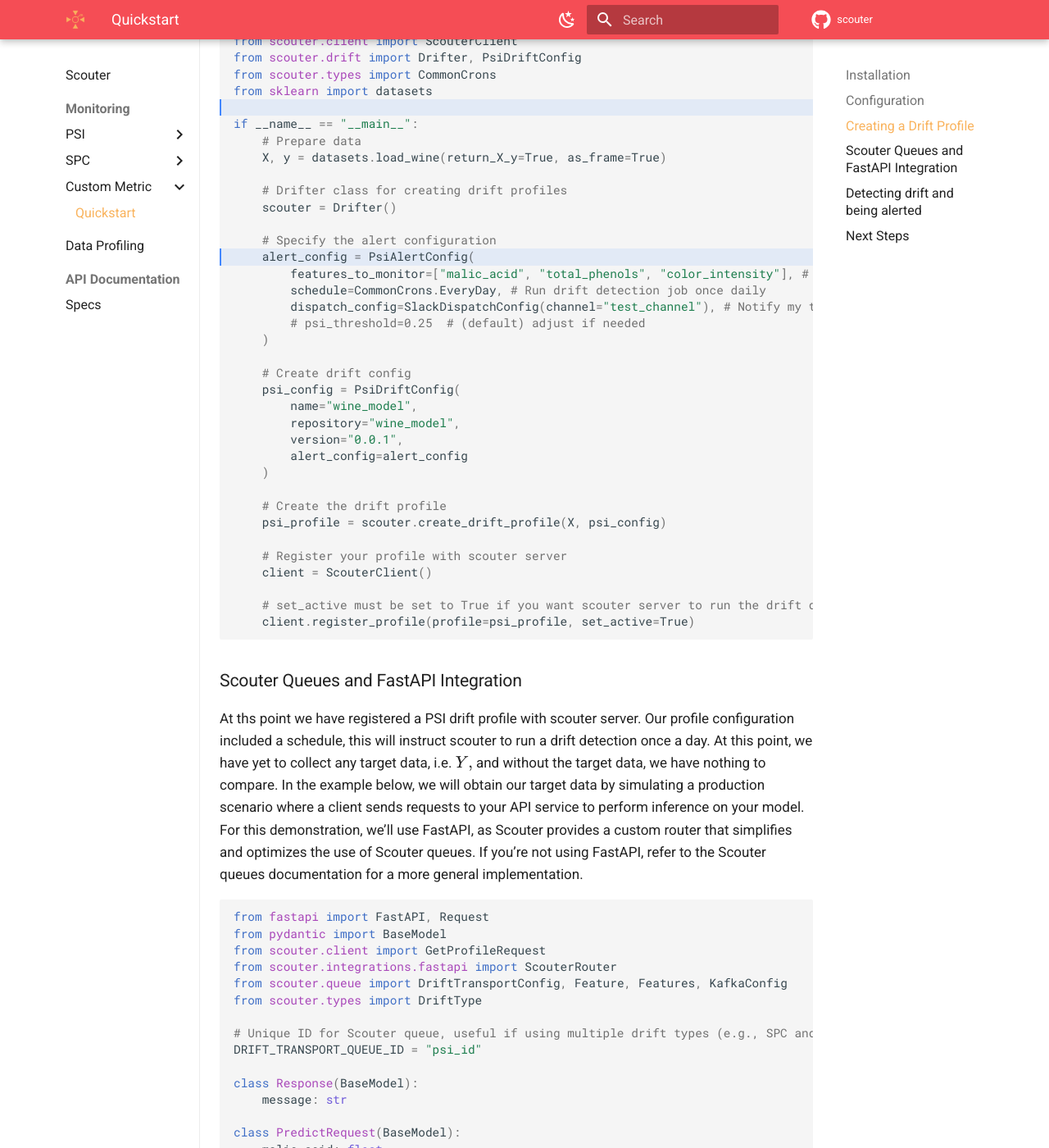
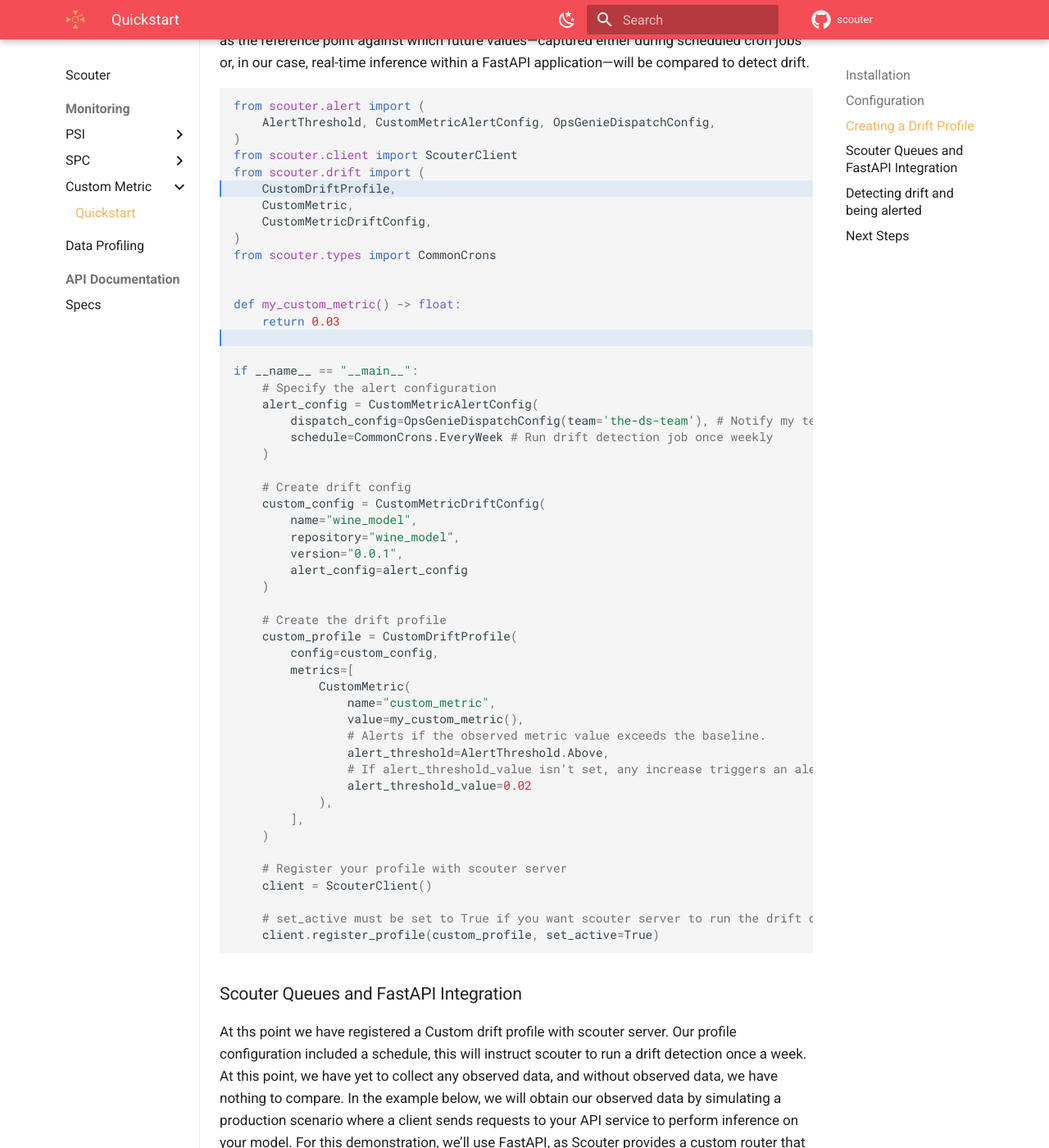
Before and after one commit to demml/scouter, an MkDocs documentation site: the page built from py-scouter/docs/docs/monitoring/custom/quickstart.md, in a window 1280 px wide and 1400 px high, scrolled down 901 px. Shown: the whole window at 82% size. Built offline with MkDocs 1.6.1 and Material for MkDocs 9.7.7, drawn with Linux system fonts in a browser that asks for light colours; comment, search, counter and statistics services are not loaded; some of the changed text lies outside the part shown.

Commit message:
stash this

````diff
--- a/py-scouter/docs/docs/monitoring/custom/quickstart.md
+++ b/py-scouter/docs/docs/monitoring/custom/quickstart.md
@@ -1,5 +1,7 @@
 
 While Scouter comes packed with powerful drift detection tools, we understand that no single solution fits every use case. You might find yourself needing a drift detection method that isn’t natively supported—don’t worry, we’ve got you covered. Scouter provides built-in support for custom metric tracking, allowing you to define your own metrics and baseline values. We’ll handle the heavy lifting of saving inference data and detecting drift over time.
+
+This quickstart will guide you through:
 
 - Setting up a Custom drift profile
 - Configuring real-time notifications for model drift detection
@@ -19,31 +21,33 @@
 ```
 
 ### Creating a Drift Profile
-To detect model drift, we first need to create a drift profile using your baseline dataset $Y_{b}$, this is typically done at the time of training your model.
+Our first step is to define the custom metric along with its initial value. Together, the metric's name and baseline value form the foundation of the custom drift profile. This initial value serves as the reference point against which future values—captured either during scheduled cron jobs or, in our case, real-time inference within a FastAPI application—will be compared to detect drift.
 ```python hl_lines="6 15"
-from scouter.alert import PsiAlertConfig, SlackDispatchConfig
+from scouter.alert import (
+    AlertThreshold, CustomMetricAlertConfig, OpsGenieDispatchConfig,
+)
 from scouter.client import ScouterClient
-from scouter.drift import Drifter, PsiDriftConfig
+from scouter.drift import (
+    CustomDriftProfile,
+    CustomMetric,
+    CustomMetricDriftConfig,
+)
 from scouter.types import CommonCrons
-from sklearn import datasets
+
+
+def my_custom_metric() -> float:
+    return 0.03
+
 
 if __name__ == "__main__":
-    # Prepare data
-    X, y = datasets.load_wine(return_X_y=True, as_frame=True)
-
-    # Drifter class for creating drift profiles
-    scouter = Drifter()
-
     # Specify the alert configuration
-    alert_config = PsiAlertConfig(
-        features_to_monitor=["malic_acid", "total_phenols", "color_intensity"], # Defaults to all features if left empty
-        schedule=CommonCrons.EveryDay, # Run drift detection job once daily
-        dispatch_config=SlackDispatchConfig(channel="test_channel"), # Notify my team Slack channel if drift is detected
-        # psi_threshold=0.25  # (default) adjust if needed
+    alert_config = CustomMetricAlertConfig(
+        dispatch_config=OpsGenieDispatchConfig(team='the-ds-team'), # Notify my team via Opsgenie if drift is detected
+        schedule=CommonCrons.EveryWeek # Run drift detection job once weekly
     )
 
     # Create drift config
-    psi_config = PsiDriftConfig(
+    custom_config = CustomMetricDriftConfig(
         name="wine_model",
         repository="wine_model",
         version="0.0.1",
@@ -51,33 +55,43 @@
     )
 
     # Create the drift profile
-    psi_profile = scouter.create_drift_profile(X, psi_config)
+    custom_profile = CustomDriftProfile(
+        config=custom_config,
+        metrics=[
+            CustomMetric(
+                name="custom_metric",
+                value=my_custom_metric(),
+                # Alerts if the observed metric value exceeds the baseline.
+                alert_threshold=AlertThreshold.Above,
+                # If alert_threshold_value isn’t set, any increase triggers an alert.
+                alert_threshold_value=0.02
+            ),
+        ],
+    )
 
     # Register your profile with scouter server
     client = ScouterClient()
 
     # set_active must be set to True if you want scouter server to run the drift detection job
-    client.register_profile(profile=psi_profile, set_active=True)
+    client.register_profile(custom_profile, set_active=True)
 ```
 
 
 ### Scouter Queues and FastAPI Integration
 
-At ths point we have registered a PSI drift profile with scouter server. Our profile configuration included a schedule, this will instruct scouter to run a drift detection once a day.
-At this point, we have yet to collect any target data, i.e. $Y,$ and without the target data, we have nothing to compare. In the example below, we will obtain our target data
-by simulating a production scenario where a client sends requests to your API service to perform inference on your model. For this demonstration, we’ll use FastAPI, as
-Scouter provides a custom router that simplifies and optimizes the use of Scouter queues. If you’re not using FastAPI, refer to the Scouter queues documentation for a more general implementation.
+At ths point we have registered a Custom drift profile with scouter server. Our profile configuration included a schedule, this will instruct scouter to run a drift detection once a week.
+At this point, we have yet to collect any observed data, and without observed data, we have nothing to compare. In the example below, we will obtain our observed data by simulating a production scenario where a client sends requests to your API service to perform inference on your model. For this demonstration, we’ll use FastAPI, as Scouter provides a custom router that simplifies and optimizes the use of Scouter queues. If you’re not using FastAPI, refer to the Scouter queues documentation for a more general implementation.
 
 ```python
 from fastapi import FastAPI, Request
 from pydantic import BaseModel
+
 from scouter.client import GetProfileRequest
 from scouter.integrations.fastapi import ScouterRouter
-from scouter.queue import DriftTransportConfig, Feature, Features, KafkaConfig
+from scouter.queue import DriftTransportConfig, Metric, Metrics, KafkaConfig
 from scouter.types import DriftType
 
-# Unique ID for Scouter queue, useful if using multiple drift types (e.g., SPC and PSI)
-DRIFT_TRANSPORT_QUEUE_ID = "psi_id"
+DRIFT_TRANSPORT_QUEUE_ID = "custom_id"
 
 class Response(BaseModel):
     message: str
@@ -87,13 +101,10 @@
     total_phenols: float
     color_intensity: float
 
-    # This helper function is necessary to convert Scouter Python types into the appropriate Rust types.
-    def to_features(self) -> Features:
-        return Features(
-            features=[
-                Feature.float("malic_acid", self.malic_acid),
-                Feature.float("total_phenols", self.total_phenols),
-                Feature.float("color_intensity", self.color_intensity),
+    def to_metrics(self) -> Metrics:
+        return Metrics(
+            metrics=[
+                Metric("custom_metric", self.malic_acid),
             ]
         )
 
@@ -111,7 +122,7 @@
                 name="wine_model",
                 repository="wine_model",
                 version="0.0.1",
-                drift_type=DriftType.Psi
+                drift_type=DriftType.Custom
             ),
         )
     ]
@@ -119,10 +130,10 @@
 
 # Use the Scouter router to handle prediction post requests
 @scouter_router.post("/predict", response_model=Response)
-async def psi_predict(request: Request, payload: PredictRequest) -> Response:
-    # Store transformed features in the request state under 'scouter_data' for the specified queue ID
+async def custom_predict(request: Request, payload: PredictRequest) -> Response:
+    # Store the custom metric value in the request state under 'scouter_data' for the specified queue ID
     request.state.scouter_data = {
-        DRIFT_TRANSPORT_QUEUE_ID: payload.to_features(),
+        DRIFT_TRANSPORT_QUEUE_ID: payload.to_metrics(),
     }
     return Response(message="success")
 
@@ -132,11 +143,11 @@
 # Register the scouter router
 app.include_router(scouter_router)
 ```
-PSI queues are configured to send data to the server either when they reach a count of 1000 or after 30 seconds have passed, whichever comes first.
+Custom queues use your `CustomMetricDriftConfig` and the specified sample_size to decide when to send queue data to the scouter server, it will default to 25 if unspecified.
 
 ### Detecting drift and being alerted
-Now that we have both our base $Y_{b}$ and target $Y$ data, scouter server will run the drift detection job and alert us via Slack if needed.
+Now that we have both our base and observed data, scouter server will run the drift detection job and alert us via Opsgenie if needed.
 
 ## Next Steps
 
-- Check out the additional PSI configuration guides for more details.
+- Check out the additional Custom configuration guides for more details.
````
Also changed, not shown: py-scouter/docs/docs/monitoring/custom/alerting/alert_config.md (added, +38 -0 lines), 4 other files.
